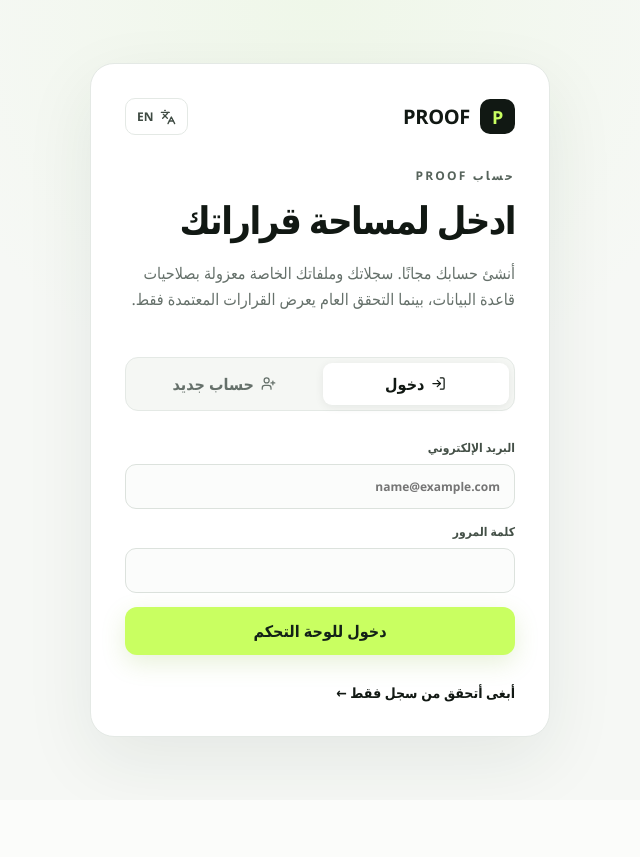
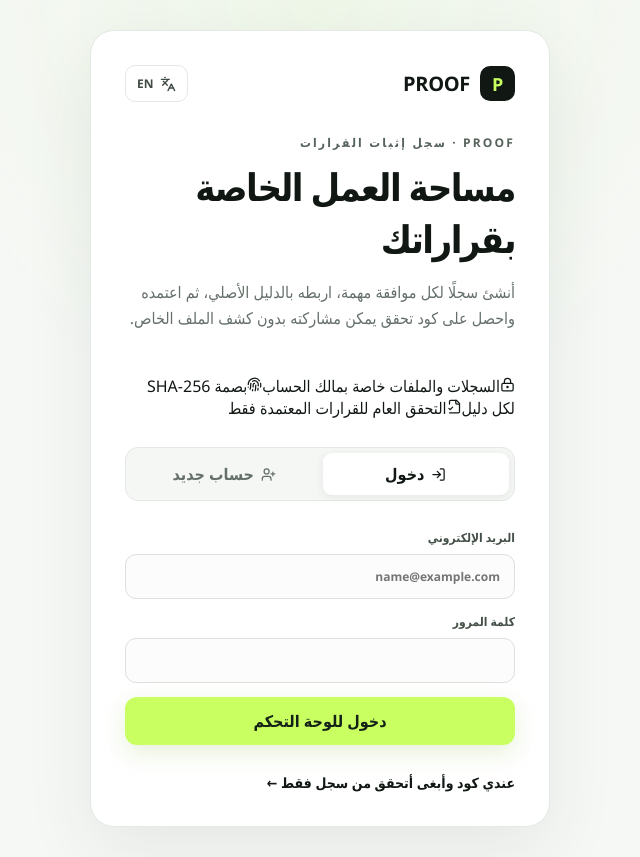
Before and after one commit to 8llo10/PROOF-Verifiable-Decision-Platform, a Next.js app: page /login in a window 1280 px wide. Shown: the whole page, without its empty margins (320-960 px from the left). Before the commit the page ends 800 px from the top, so only its background shows below. Built offline with nearby package versions, Linux system fonts and the light colour scheme.

Commit message:
feat: make authentication page explain the product clearly

```diff
--- a/app/login/page.tsx
+++ b/app/login/page.tsx
@@ -1,4 +1,5 @@
 import Link from "next/link";
+import { FileCheck2, Fingerprint, LockKeyhole } from "lucide-react";
 import { Logo } from "@/components/Logo";
 import { LanguageSwitch } from "@/components/LanguageSwitch";
 import { AuthForm } from "@/components/AuthForm";
@@ -11,9 +12,18 @@
   return <main className="login-page" dir={ar ? "rtl" : "ltr"}>
     <div className="login-card">
       <div className="login-top"><Link href={withLang("/", lang)}><Logo/></Link><LanguageSwitch lang={lang}/></div>
-      <div><span className="eyebrow">{ar ? "حساب PROOF" : "PROOF ACCOUNT"}</span><h1>{ar ? "ادخل لمساحة قراراتك" : "Your decision workspace"}</h1><p>{ar ? "أنشئ حسابك مجانًا. سجلاتك وملفاتك الخاصة معزولة بصلاحيات قاعدة البيانات، بينما التحقق العام يعرض القرارات المعتمدة فقط." : "Create a free account. Your private records and evidence are isolated by database policies, while public verification exposes approved records only."}</p></div>
+      <div>
+        <span className="eyebrow">PROOF · {ar ? "سجل إثبات القرارات" : "DECISION EVIDENCE REGISTRY"}</span>
+        <h1>{ar ? "مساحة العمل الخاصة بقراراتك" : "Your private decision workspace"}</h1>
+        <p>{ar ? "أنشئ سجلًا لكل موافقة مهمة، اربطه بالدليل الأصلي، ثم اعتمده واحصل على كود تحقق يمكن مشاركته بدون كشف الملف الخاص." : "Create a record for every important approval, attach the original evidence, approve it and share a verification code without exposing the private file."}</p>
+      </div>
+      <div className="login-benefits">
+        <span><LockKeyhole size={15}/>{ar ? "السجلات والملفات خاصة بمالك الحساب" : "Owner-scoped private records and files"}</span>
+        <span><Fingerprint size={15}/>{ar ? "بصمة SHA-256 لكل دليل" : "SHA-256 fingerprint for every evidence file"}</span>
+        <span><FileCheck2 size={15}/>{ar ? "التحقق العام للقرارات المعتمدة فقط" : "Public verification for approved records only"}</span>
+      </div>
       <AuthForm lang={lang}/>
-      <Link className="text-link" href={withLang("/verify",lang)}>{ar ? "أبغى أتحقق من سجل فقط ←" : "I only need to verify a record →"}</Link>
+      <Link className="text-link" href={withLang("/verify",lang)}>{ar ? "عندي كود وأبغى أتحقق من سجل فقط ←" : "I have a code and only need to verify a record →"}</Link>
     </div>
   </main>;
 }
```
